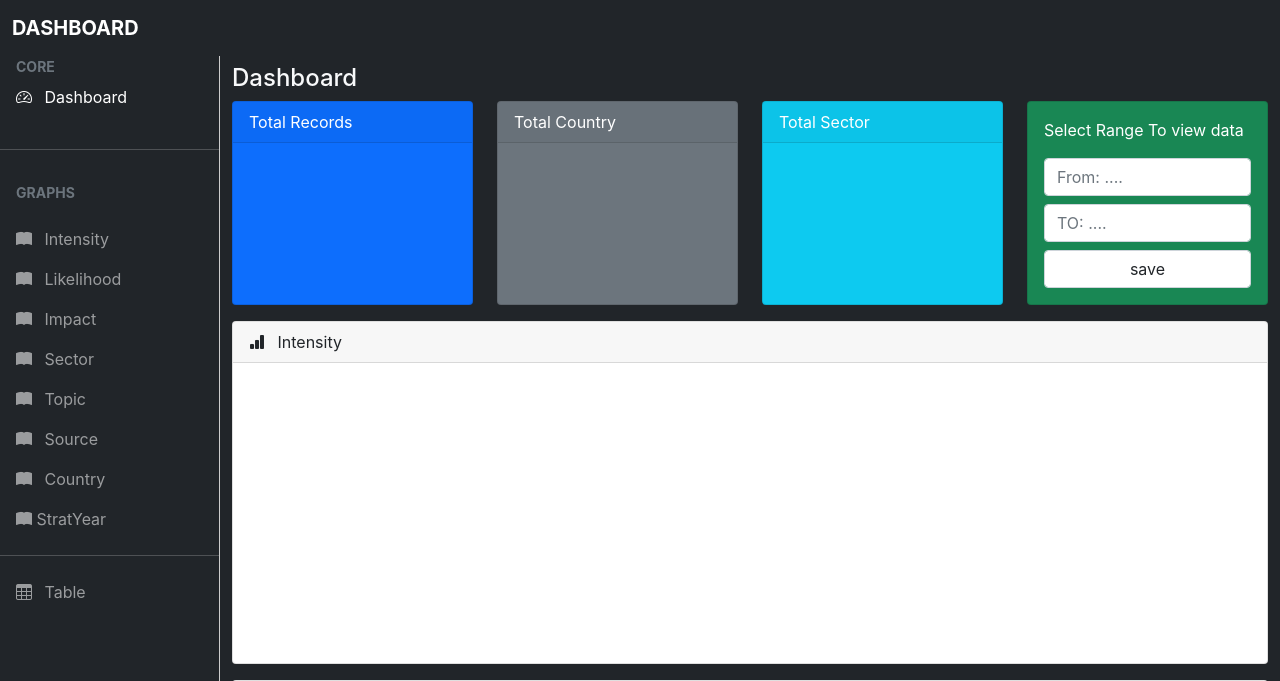
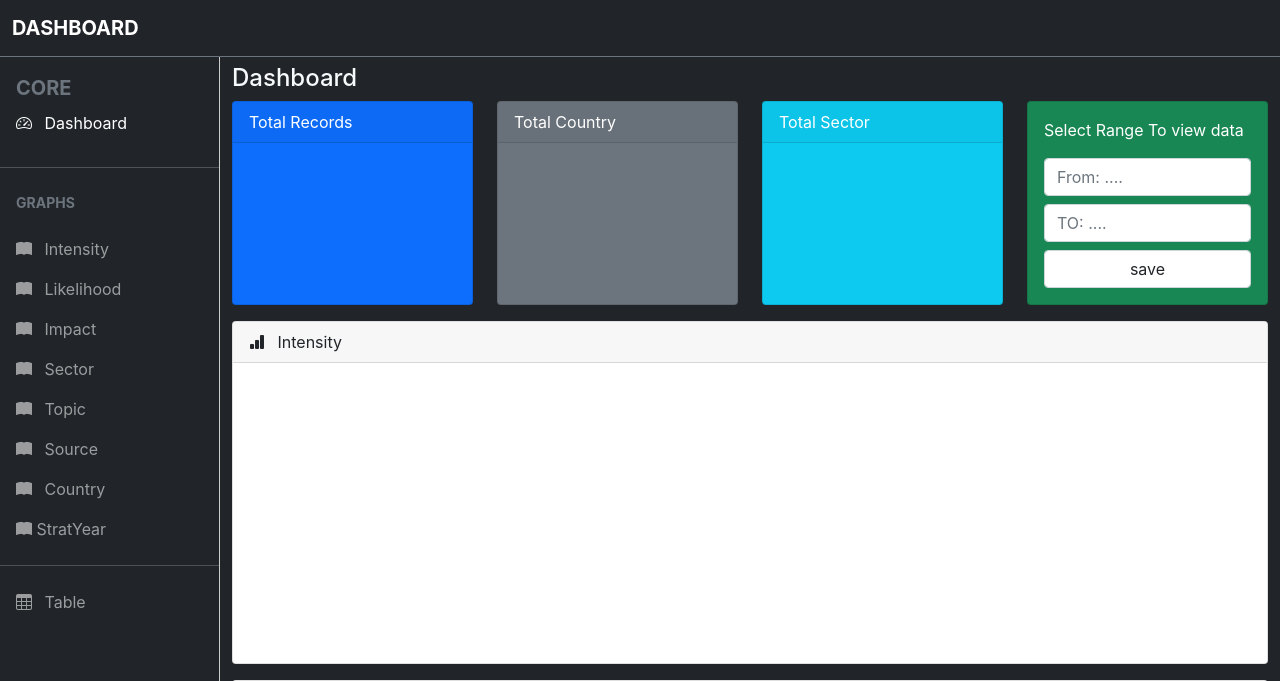
Before and after one commit to Rohit-Thakre/project_dashboard, a Django app: template templates/index.html in a window 1280 px wide. Shown: the top 681 px of the page. Run offline with Django 3.2, Linux system fonts and the light colour scheme; the template is opened without the code that fills it, so the values that code supplies are empty; a map, chart or similar area stays blank; some libraries are stand-ins or nearby versions.

Commit message:
margin padding added.

```diff
--- a/templates/index.html
+++ b/templates/index.html
@@ -20,7 +20,7 @@
 
   <body>
     <!-- top navigation bar -->
-    <nav class="navbar navbar-expand-lg navbar-dark bg-dark fixed-top">
+    <nav class="navbar navbar-expand-lg navbar-dark bg-dark fixed-top border-1 border-bottom border-secondary">
       <div class="container-fluid">
         <button class="navbar-toggler" type="button" data-bs-toggle="offcanvas" data-bs-target="#sidebar"
           aria-controls="offcanvasExample">
@@ -37,7 +37,7 @@
         <nav class="navbar-dark">
           <ul class="navbar-nav">
             <li>
-              <div class="text-muted small fw-bold text-uppercase px-3">
+              <div class="text-muted small fw-bold text-uppercase px-3 border-1 border-top border-secondary pt-3  fs-5">
                 CORE
               </div>
             </li>
@@ -47,8 +47,8 @@
                 <span>Dashboard</span>
               </a>
             </li>
-            <li class="my-4">
-              <hr class="dropdown-divider bg-light" />
+            <li class="my-3">
+              <hr class="dropdown-divider bg-white" />
             </li>
             <li>
               <div class="text-muted small fw-bold text-uppercase px-3 mb-3">
```
